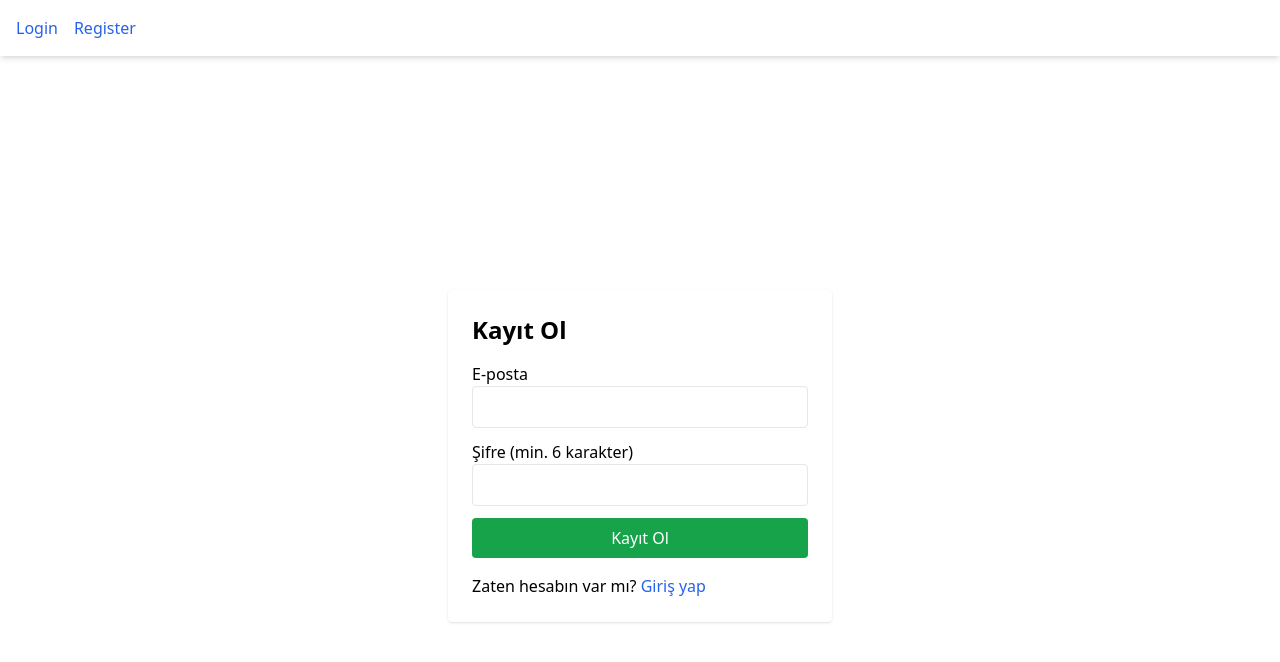
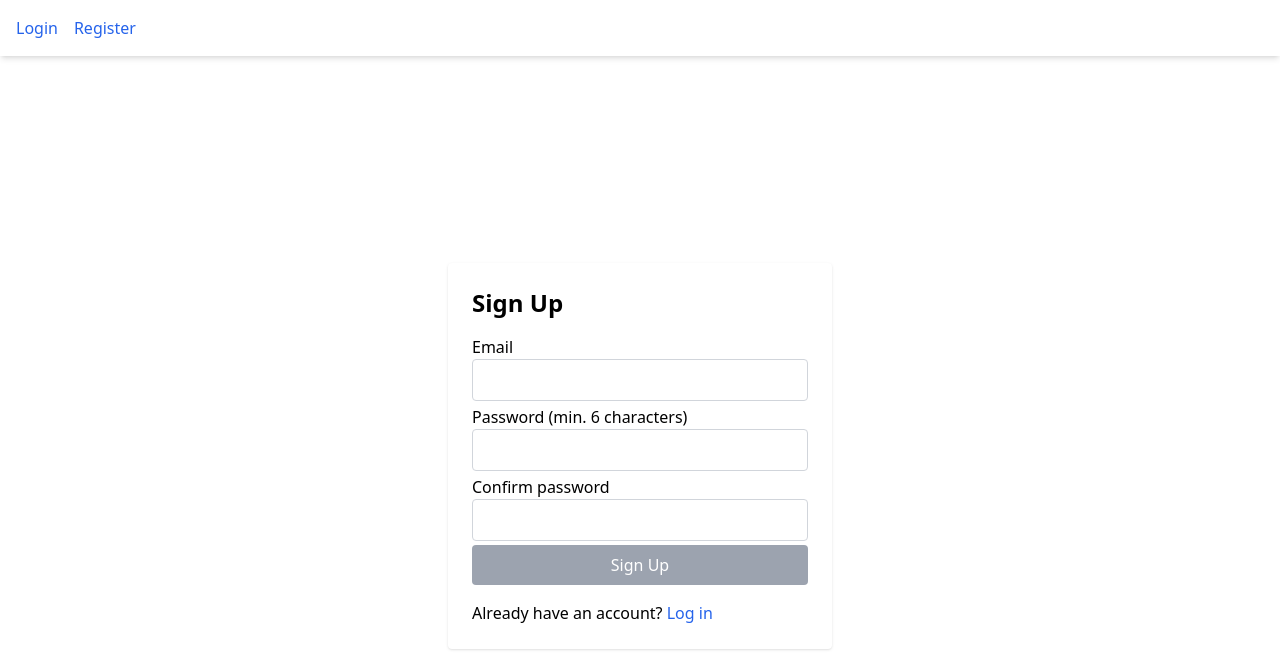
Before and after one commit to Akan-86/Random_Quety-React-app, a React (Create React App) app: page /register in a window 1280 px wide. Shown: the top 662 px of the page. Built offline with nearby package versions, Linux system fonts and the light colour scheme; no server answers; the database is empty.

Commit message:
feat(auth): add client-side validation to login & register forms

```diff
--- a/src/LoginPage.tsx
+++ b/src/LoginPage.tsx
@@ -1,48 +1,110 @@
+// src/pages/LoginPage.tsx
 import React, { useState, useContext } from "react";
 import { Link, Navigate } from "react-router-dom";
 import { AuthContext } from "./context/AuthContext";
+
+const emailRegex = /^\S+@\S+\.\S+$/;
 
 export default function LoginPage(): JSX.Element {
   const { user, loading, error, login } = useContext(AuthContext);
   const [email, setEmail] = useState("");
   const [password, setPassword] = useState("");
 
+  const [fieldErrors, setFieldErrors] = useState<{
+    email?: string;
+    password?: string;
+  }>({});
+
   if (user) return <Navigate to="/" replace />;
+
+  const validate = () => {
+    const errs: { email?: string; password?: string } = {};
+    const emailTrimmed = email.trim();
+
+    if (!emailTrimmed) {
+      errs.email = "Email is required.";
+    } else if (!emailRegex.test(emailTrimmed)) {
+      errs.email = "Please enter a valid email address.";
+    }
+
+    if (!password) {
+      errs.password = "Password is required.";
+    } else if (password.length < 6) {
+      errs.password = "Password must be at least 6 characters.";
+    }
+
+    setFieldErrors(errs);
+    return Object.keys(errs).length === 0;
+  };
 
   const handleSubmit = async (e: React.FormEvent) => {
     e.preventDefault();
-    await login({ email, password });
+    if (!validate()) return;
+
+    const emailTrimmed = email.trim();
+    await login({ email: emailTrimmed, password });
   };
+
+  const isValidLive = emailRegex.test(email.trim()) && password.length >= 6;
 
   return (
     <div className="min-h-screen flex items-center justify-center p-5">
       <form
         onSubmit={handleSubmit}
+        noValidate
         aria-live="polite"
         className="w-full max-w-sm bg-white p-6 rounded shadow"
       >
         <fieldset disabled={loading}>
-          <legend className="text-2xl font-bold mb-4">Giriş Yap</legend>
+          <legend className="text-2xl font-bold mb-4">Sign In</legend>
 
-          <label htmlFor="login-email">E-posta</label>
+          <label htmlFor="login-email">Email</label>
           <input
             id="login-email"
             type="email"
             value={email}
-            onChange={(e) => setEmail(e.target.value)}
-            required
-            className="w-full mb-3 p-2 border rounded"
+            onChange={(e) => {
+              setEmail(e.target.value);
+              if (fieldErrors.email)
+                setFieldErrors((p) => ({ ...p, email: undefined }));
+            }}
+            aria-invalid={!!fieldErrors.email}
+            aria-describedby={
+              fieldErrors.email ? "login-email-error" : undefined
+            }
+            className={`w-full mb-1 p-2 border rounded ${
+              fieldErrors.email ? "border-red-500" : "border-gray-300"
+            }`}
           />
+          {fieldErrors.email && (
+            <p id="login-email-error" className="mb-3 text-sm text-red-600">
+              {fieldErrors.email}
+            </p>
+          )}
 
-          <label htmlFor="login-password">Şifre</label>
+          <label htmlFor="login-password">Password</label>
           <input
             id="login-password"
             type="password"
             value={password}
-            onChange={(e) => setPassword(e.target.value)}
-            required
-            className="w-full mb-3 p-2 border rounded"
+            onChange={(e) => {
+              setPassword(e.target.value);
+              if (fieldErrors.password)
+                setFieldErrors((p) => ({ ...p, password: undefined }));
+            }}
+            aria-invalid={!!fieldErrors.password}
+            aria-describedby={
+              fieldErrors.password ? "login-password-error" : undefined
+            }
+            className={`w-full mb-1 p-2 border rounded ${
+              fieldErrors.password ? "border-red-500" : "border-gray-300"
+            }`}
           />
+          {fieldErrors.password && (
+            <p id="login-password-error" className="mb-3 text-sm text-red-600">
+              {fieldErrors.password}
+            </p>
+          )}
 
           {error && (
             <div role="alert" className="text-red-600 mb-2">
@@ -52,15 +114,20 @@ export default function LoginPage(): JSX.Element {
 
           <button
             type="submit"
-            className="w-full bg-blue-600 text-white py-2 rounded"
+            disabled={!isValidLive || loading}
+            className={`w-full py-2 rounded text-white ${
+              !isValidLive || loading
+                ? "bg-gray-400 cursor-not-allowed"
+                : "bg-blue-600 hover:bg-blue-700"
+            }`}
           >
-            {loading ? "Bekleyiniz..." : "Giriş Yap"}
+            {loading ? "Please wait..." : "Sign In"}
           </button>
 
           <p className="mt-4">
-            Hesabın yok mu?{" "}
+            Don’t have an account?{" "}
             <Link to="/register" className="text-blue-600 hover:underline">
-              Kayıt ol
+              Sign up
             </Link>
           </p>
         </fieldset>
--- a/src/RegisterPage.tsx
+++ b/src/RegisterPage.tsx
@@ -1,49 +1,154 @@
+// src/pages/RegisterPage.tsx
 import React, { useState, useContext } from "react";
 import { Link, Navigate } from "react-router-dom";
 import { AuthContext } from "./context/AuthContext";
+
+const emailRegex = /^\S+@\S+\.\S+$/;
 
 export default function RegisterPage(): JSX.Element {
   const { user, loading, error, register } = useContext(AuthContext);
   const [email, setEmail] = useState("");
   const [password, setPassword] = useState("");
+  const [confirmPassword, setConfirmPassword] = useState("");
+
+  const [fieldErrors, setFieldErrors] = useState<{
+    email?: string;
+    password?: string;
+    confirmPassword?: string;
+  }>({});
 
   if (user) return <Navigate to="/" replace />;
 
+  const validate = () => {
+    const errs: {
+      email?: string;
+      password?: string;
+      confirmPassword?: string;
+    } = {};
+    const emailTrimmed = email.trim();
+
+    if (!emailTrimmed) {
+      errs.email = "Email is required.";
+    } else if (!emailRegex.test(emailTrimmed)) {
+      errs.email = "Please enter a valid email address.";
+    }
+
+    if (!password) {
+      errs.password = "Password is required.";
+    } else if (password.length < 6) {
+      errs.password = "Password must be at least 6 characters.";
+    }
+
+    if (!confirmPassword) {
+      errs.confirmPassword = "Password confirmation is required.";
+    } else if (password !== confirmPassword) {
+      errs.confirmPassword = "Passwords do not match.";
+    }
+
+    setFieldErrors(errs);
+    return Object.keys(errs).length === 0;
+  };
+
   const handleSubmit = async (e: React.FormEvent) => {
     e.preventDefault();
-    await register({ email, password });
+    if (!validate()) return;
+
+    const emailTrimmed = email.trim();
+    await register({ email: emailTrimmed, password });
   };
+
+  const isValidLive =
+    emailRegex.test(email.trim()) &&
+    password.length >= 6 &&
+    confirmPassword.length > 0 &&
+    password === confirmPassword;
 
   return (
     <div className="min-h-screen flex items-center justify-center p-5">
       <form
         onSubmit={handleSubmit}
+        noValidate
         aria-live="polite"
         className="w-full max-w-sm bg-white p-6 rounded shadow"
       >
         <fieldset disabled={loading}>
-          <legend className="text-2xl font-bold mb-4">Kayıt Ol</legend>
+          <legend className="text-2xl font-bold mb-4">Sign Up</legend>
 
-          <label htmlFor="reg-email">E-posta</label>
+          <label htmlFor="reg-email">Email</label>
           <input
             id="reg-email"
             type="email"
             value={email}
-            onChange={(e) => setEmail(e.target.value)}
-            required
-            className="w-full mb-3 p-2 border rounded"
+            onChange={(e) => {
+              setEmail(e.target.value);
+              if (fieldErrors.email)
+                setFieldErrors((p) => ({ ...p, email: undefined }));
+            }}
+            aria-invalid={!!fieldErrors.email}
+            aria-describedby={fieldErrors.email ? "reg-email-error" : undefined}
+            className={`w-full mb-1 p-2 border rounded ${
+              fieldErrors.email ? "border-red-500" : "border-gray-300"
+            }`}
           />
+          {fieldErrors.email && (
+            <p id="reg-email-error" className="mb-3 text-sm text-red-600">
+              {fieldErrors.email}
+            </p>
+          )}
 
-          <label htmlFor="reg-password">Şifre (min. 6 karakter)</label>
+          <label htmlFor="reg-password">Password (min. 6 characters)</label>
           <input
             id="reg-password"
             type="password"
             value={password}
-            onChange={(e) => setPassword(e.target.value)}
-            required
-            minLength={6}
-            className="w-full mb-3 p-2 border rounded"
+            onChange={(e) => {
+              setPassword(e.target.value);
+              if (fieldErrors.password)
+                setFieldErrors((p) => ({ ...p, password: undefined }));
+              if (
+                fieldErrors.confirmPassword &&
+                confirmPassword === e.target.value
+              ) {
+                setFieldErrors((p) => ({ ...p, confirmPassword: undefined }));
+              }
+            }}
+            aria-invalid={!!fieldErrors.password}
+            aria-describedby={
+              fieldErrors.password ? "reg-password-error" : undefined
+            }
+            className={`w-full mb-1 p-2 border rounded ${
+              fieldErrors.password ? "border-red-500" : "border-gray-300"
+            }`}
           />
+          {fieldErrors.password && (
+            <p id="reg-password-error" className="mb-3 text-sm text-red-600">
+              {fieldErrors.password}
+            </p>
+          )}
+
+          <label htmlFor="reg-password-confirm">Confirm password</label>
+          <input
+            id="reg-password-confirm"
+            type="password"
+            value={confirmPassword}
+            onChange={(e) => {
+              setConfirmPassword(e.target.value);
+              if (fieldErrors.confirmPassword)
+                setFieldErrors((p) => ({ ...p, confirmPassword: undefined }));
+            }}
+            aria-invalid={!!fieldErrors.confirmPassword}
+            aria-describedby={
+              fieldErrors.confirmPassword ? "reg-confirm-error" : undefined
+            }
+            className={`w-full mb-1 p-2 border rounded ${
+              fieldErrors.confirmPassword ? "border-red-500" : "border-gray-300"
+            }`}
+          />
+          {fieldErrors.confirmPassword && (
+            <p id="reg-confirm-error" className="mb-3 text-sm text-red-600">
+              {fieldErrors.confirmPassword}
+            </p>
+          )}
 
           {error && (
             <div role="alert" className="text-red-600 mb-2">
@@ -53,15 +158,20 @@ export default function RegisterPage(): JSX.Element {
 
           <button
             type="submit"
-            className="w-full bg-green-600 text-white py-2 rounded"
+            disabled={!isValidLive || loading}
+            className={`w-full py-2 rounded text-white ${
+              !isValidLive || loading
+                ? "bg-gray-400 cursor-not-allowed"
+                : "bg-green-600 hover:bg-green-700"
+            }`}
           >
-            {loading ? "Bekleyiniz..." : "Kayıt Ol"}
+            {loading ? "Please wait..." : "Sign Up"}
           </button>
 
           <p className="mt-4">
-            Zaten hesabın var mı?{" "}
+            Already have an account?{" "}
             <Link to="/login" className="text-blue-600 hover:underline">
-              Giriş yap
+              Log in
             </Link>
           </p>
         </fieldset>
```
